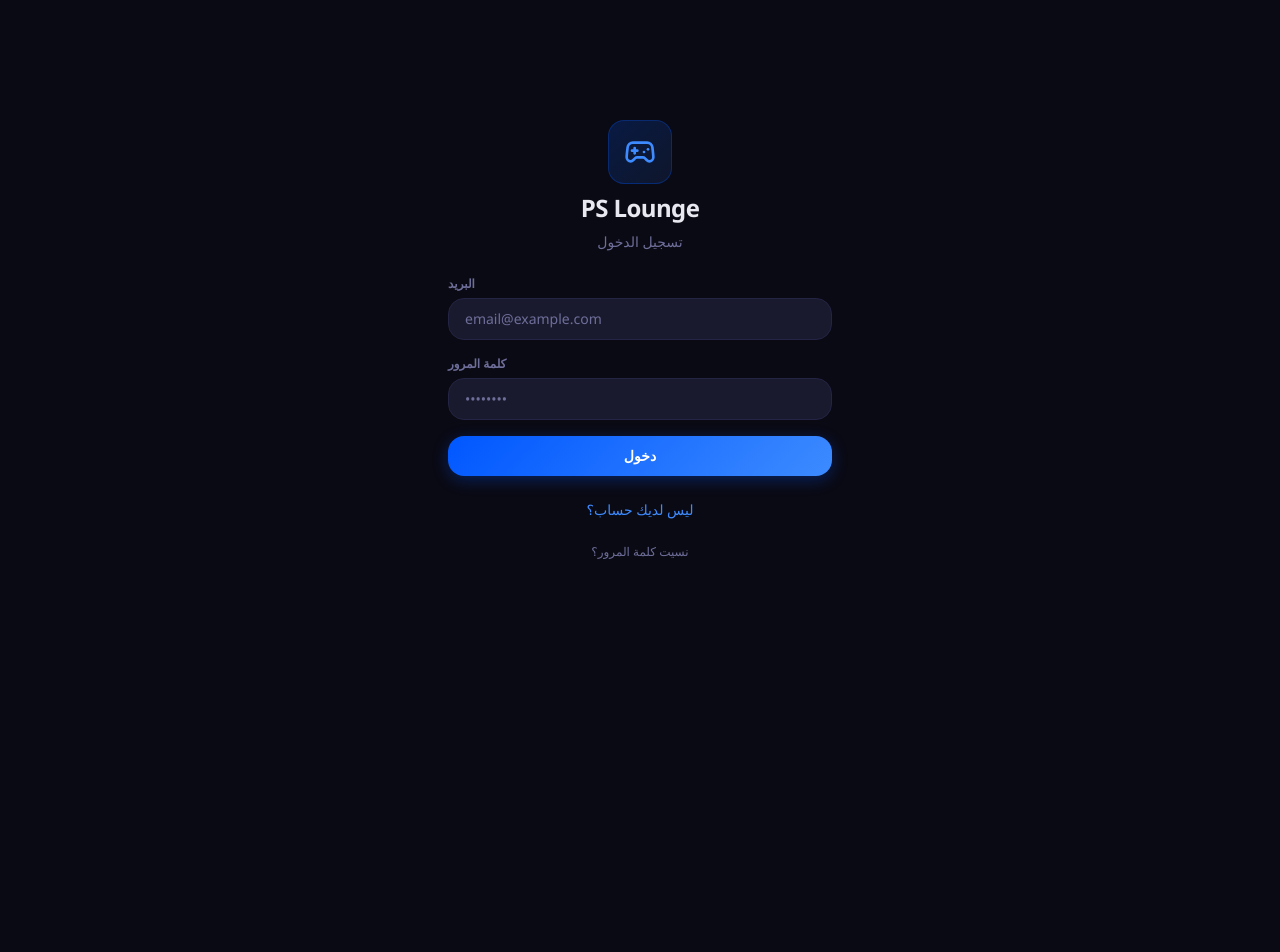
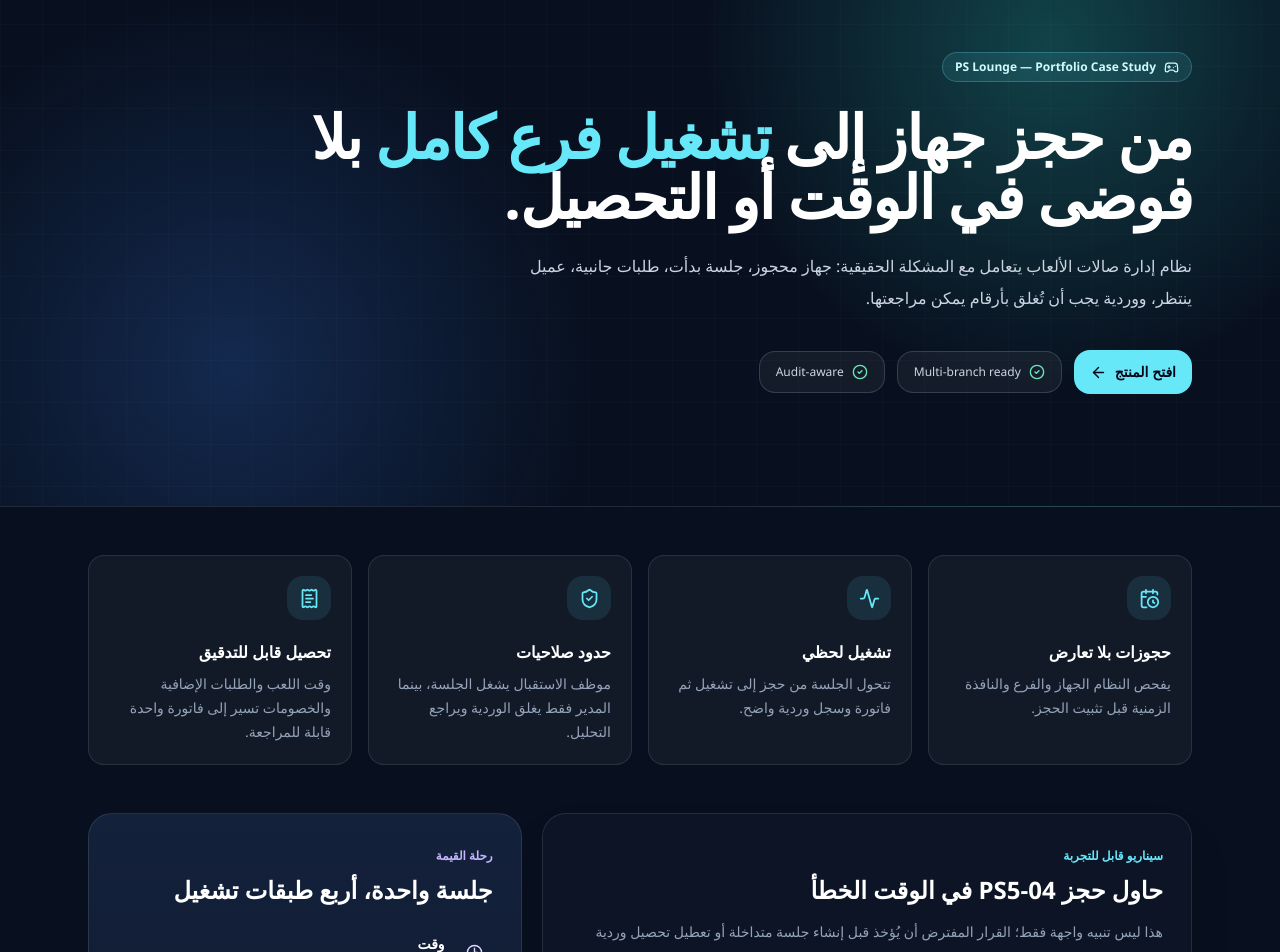
Before and after one commit to YOMNA190/ps-lounge-saas-v4, a React (Vite) app: page /case-study in a window 1280 px wide. Before the commit this address led to /login. Shown: the part 60-1012 px from the top of the page. Before the commit the page ends 800 px from the top, so only its background shows below. Built offline with nearby package versions, Linux system fonts and the light colour scheme; no server answers.

Commit message:
feat: add public PS Lounge portfolio case study

```diff
--- a/src/App.tsx
+++ b/src/App.tsx
@@ -24,6 +24,7 @@ import WaitlistPage from './pages/WaitlistPage'
 import AuditLogPage from './pages/AuditLogPage'
 import CustomerPortalPage from './pages/CustomerPortalPage'
 import PublicDisplayPage from './pages/PublicDisplayPage'
+import CaseStudyPage from './pages/CaseStudyPage'
 import { Suspense } from 'react'
 
 function Spinner() {
@@ -60,6 +61,7 @@ export default function App() {
       <Route path="/reset-password" element={<ResetPasswordPage />} />
       <Route path="/portal/:customerPhone" element={<CustomerPortalPage />} />
       <Route path="/display" element={<PublicDisplayPage />} />
+      <Route path="/case-study" element={<CaseStudyPage />} />
 
       {/* Protected */}
       <Route path="/" element={<ProtectedRoute><DashboardLayout /></ProtectedRoute>}>
--- a/src/components/ui/sidebar.tsx
+++ b/src/components/ui/sidebar.tsx
@@ -606,10 +606,7 @@ function SidebarMenuSkeleton({
 }: React.ComponentProps<"div"> & {
   showIcon?: boolean
 }) {
-  // Random width between 50 to 90%.
-  const width = React.useMemo(() => {
-    return `${Math.floor(Math.random() * 40) + 50}%`
-  }, [])
+  const width = "70%"
 
   return (
     <div
--- /dev/null
+++ b/src/pages/CaseStudyPage.tsx
@@ -0,0 +1,43 @@
+import { Activity, ArrowLeft, CalendarClock, CheckCircle2, CircleAlert, Clock3, Gamepad2, ReceiptText, ShieldCheck, Users } from 'lucide-react'
+import { useState } from 'react'
+
+const evidence = [
+  { icon: CalendarClock, title: 'حجوزات بلا تعارض', text: 'يفحص النظام الجهاز والفرع والنافذة الزمنية قبل تثبيت الحجز.' },
+  { icon: Activity, title: 'تشغيل لحظي', text: 'تتحول الجلسة من حجز إلى تشغيل ثم فاتورة وسجل وردية واضح.' },
+  { icon: ShieldCheck, title: 'حدود صلاحيات', text: 'موظف الاستقبال يشغل الجلسة، بينما المدير فقط يغلق الوردية ويراجع التحليل.' },
+  { icon: ReceiptText, title: 'تحصيل قابل للتدقيق', text: 'وقت اللعب والطلبات الإضافية والخصومات تسير إلى فاتورة واحدة قابلة للمراجعة.' },
+]
+
+export default function CaseStudyPage() {
+  const [conflict, setConflict] = useState(false)
+
+  return <main dir="rtl" className="min-h-screen bg-[#08101f] text-white selection:bg-cyan-300 selection:text-slate-950">
+    <section className="relative overflow-hidden border-b border-white/10 bg-[radial-gradient(circle_at_82%_18%,rgba(45,212,191,.26),transparent_30%),radial-gradient(circle_at_18%_75%,rgba(59,130,246,.22),transparent_32%)]">
+      <div className="absolute inset-0 opacity-30 [background-size:42px_42px] [background-image:linear-gradient(rgba(255,255,255,.06)_1px,transparent_1px),linear-gradient(90deg,rgba(255,255,255,.06)_1px,transparent_1px)]" />
+      <div className="relative mx-auto max-w-6xl px-6 py-20 lg:py-28">
+        <div className="mb-6 inline-flex items-center gap-2 rounded-full border border-cyan-300/25 bg-cyan-300/10 px-3 py-1.5 text-xs font-bold text-cyan-100"><Gamepad2 size={15} /> PS Lounge — Portfolio Case Study</div>
+        <h1 className="max-w-4xl text-4xl font-black leading-[1.22] tracking-tight md:text-6xl">من حجز جهاز إلى <span className="text-cyan-300">تشغيل فرع كامل</span> بلا فوضى في الوقت أو التحصيل.</h1>
+        <p className="mt-6 max-w-2xl text-base leading-8 text-slate-300">نظام إدارة صالات الألعاب يتعامل مع المشكلة الحقيقية: جهاز محجوز، جلسة بدأت، طلبات جانبية، عميل ينتظر، ووردية يجب أن تُغلق بأرقام يمكن مراجعتها.</p>
+        <div className="mt-9 flex flex-wrap items-center gap-3"><a href="/login" className="inline-flex items-center gap-2 rounded-xl bg-cyan-300 px-4 py-3 text-sm font-extrabold text-slate-950 transition hover:bg-cyan-200">افتح المنتج <ArrowLeft size={17} /></a><span className="inline-flex items-center gap-2 rounded-xl border border-white/15 bg-white/5 px-4 py-3 text-xs text-slate-300"><CheckCircle2 size={16} className="text-emerald-300" /> Multi-branch ready</span><span className="inline-flex items-center gap-2 rounded-xl border border-white/15 bg-white/5 px-4 py-3 text-xs text-slate-300"><CheckCircle2 size={16} className="text-emerald-300" /> Audit-aware</span></div>
+      </div>
+    </section>
+
+    <section className="mx-auto grid max-w-6xl gap-4 px-6 py-12 md:grid-cols-2 lg:grid-cols-4">
+      {evidence.map(({ icon: Icon, title, text }) => <article key={title} className="rounded-2xl border border-white/10 bg-white/[.045] p-5 transition hover:-translate-y-1 hover:border-cyan-200/35"><span className="mb-5 grid h-11 w-11 place-items-center rounded-xl bg-cyan-300/10 text-cyan-300"><Icon size={21} /></span><h2 className="font-bold">{title}</h2><p className="mt-2 text-sm leading-6 text-slate-400">{text}</p></article>)}
+    </section>
+
+    <section className="mx-auto grid max-w-6xl gap-5 px-6 pb-16 lg:grid-cols-[1.2fr_.8fr]">
+      <article className="rounded-3xl border border-white/10 bg-slate-900/70 p-7 shadow-2xl shadow-black/20"><span className="text-xs font-bold text-cyan-300">سيناريو قابل للتجربة</span><h2 className="mt-2 text-2xl font-black">حاول حجز PS5-04 في الوقت الخطأ</h2><p className="mt-3 max-w-xl text-sm leading-7 text-slate-400">هذا ليس تنبيه واجهة فقط؛ القرار المفترض أن يُؤخذ قبل إنشاء جلسة متداخلة أو تعطيل تحصيل وردية الموظف.</p><div className="mt-7 space-y-3"><Step active number="1" title="موظف الاستقبال يختار الجهاز والوقت" text="PS5-04 · فرع العليا · 8:00 — 10:00 مساءً" /><Step problem={conflict} number="2" title={conflict ? 'تم رفض الحجز المتعارض' : 'محرك الحجز يفحص الجلسات والحجوزات'} text={conflict ? 'الجهاز مشغول بالفعل بجلسة ممتدة حتى 9:30 مساءً.' : 'يتحقق من الجهاز والفرع والحالة والنافذة الزمنية.'} /><Step solved={conflict} number="3" title="حل تشغيلي واضح بدل رسالة خطأ" text={conflict ? 'اقترح PS5-06 أو موعد 9:30 مساءً، وسجل المحاولة في Audit Log.' : 'يعرض جهازًا متاحًا أو موعدًا بديلًا للموظف.'} /></div><button onClick={() => setConflict(value => !value)} className={conflict ? 'mt-7 rounded-xl border border-cyan-300/30 px-4 py-3 text-sm font-bold text-cyan-200' : 'mt-7 rounded-xl bg-cyan-300 px-4 py-3 text-sm font-black text-slate-950'}>{conflict ? 'إعادة السيناريو' : 'جرّب الحجز المتعارض'}</button></article>
+      <aside className="rounded-3xl border border-white/10 bg-gradient-to-b from-[#14213b] to-[#0d172a] p-7"><span className="text-xs font-bold text-violet-300">رحلة القيمة</span><h2 className="mt-2 text-2xl font-black">جلسة واحدة، أربع طبقات تشغيل</h2><div className="mt-7 space-y-5"><Journey icon={Clock3} title="وقت" text="بدء وإيقاف وحساب مدة الجلسة." /><Journey icon={Users} title="عميل" text="ملف، باقة، رصيد، وديون إن وجدت." /><Journey icon={ReceiptText} title="تحصيل" text="لعب، منتجات، خصم، وفاتورة موحدة." /><Journey icon={CircleAlert} title="مسؤولية" text="وردية، إغلاق صندوق، وسجل تدقيق." /></div></aside>
+    </section>
+  </main>
+}
+
+function Step({ number, title, text, active, problem, solved }: { number: string; title: string; text: string; active?: boolean; problem?: boolean; solved?: boolean }) {
+  const color = problem ? 'border-rose-300/35 bg-rose-400/10 text-rose-200' : solved ? 'border-emerald-300/35 bg-emerald-400/10 text-emerald-100' : active ? 'border-cyan-300/35 bg-cyan-300/10 text-cyan-100' : 'border-white/10 bg-white/[.03] text-slate-300'
+  return <div className={`flex gap-4 rounded-2xl border p-4 ${color}`}><span className="grid h-7 w-7 shrink-0 place-items-center rounded-full bg-black/20 text-xs font-black">{number}</span><div><h3 className="text-sm font-bold">{title}</h3><p className="mt-1 text-xs leading-5 opacity-75">{text}</p></div></div>
+}
+
+function Journey({ icon: Icon, title, text }: { icon: typeof Clock3; title: string; text: string }) {
+  return <div className="flex gap-3"><span className="grid h-9 w-9 shrink-0 place-items-center rounded-lg bg-white/8 text-violet-200"><Icon size={17} /></span><div><h3 className="text-sm font-bold">{title}</h3><p className="mt-1 text-xs leading-5 text-slate-400">{text}</p></div></div>
+}
```
